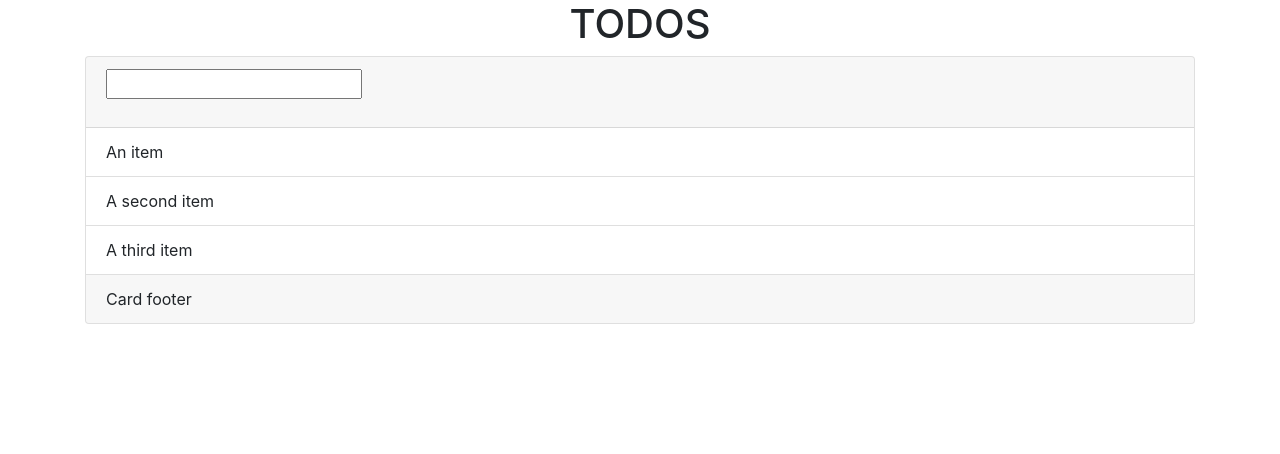
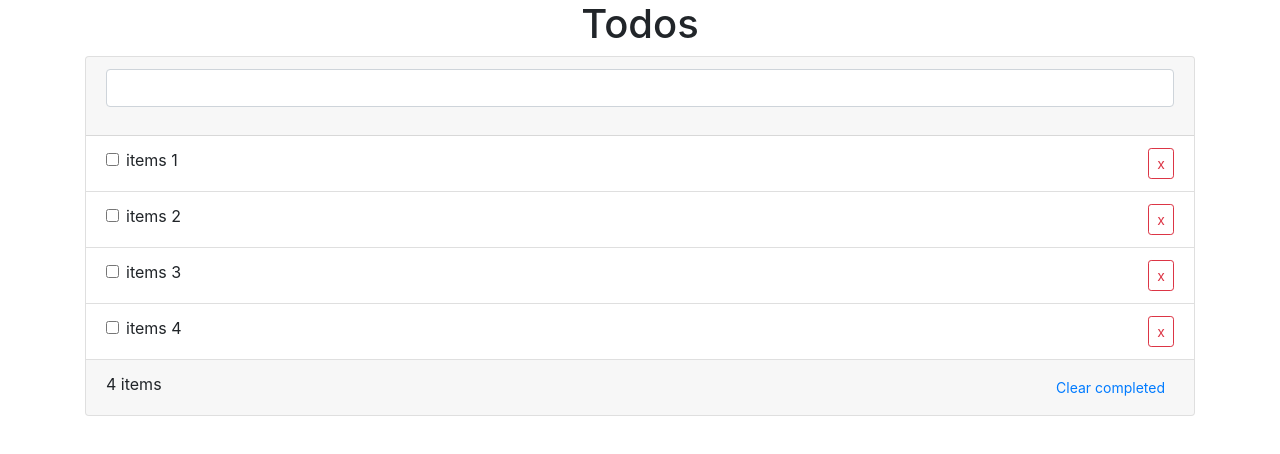
Before and after one commit to willFrnds6/todo-list, an Angular app: page / in a window 1280 px wide. Shown: the top 454 px of the page. Built offline with nearby package versions, Linux system fonts and the light colour scheme.

Commit message:
Add checkbox, new functions ...

```diff
--- a/src/app/app.component.html
+++ b/src/app/app.component.html
@@ -1,22 +1,41 @@
 <div class="container">
     <div class="row">
-        <div class="col-md-12">
-            <h1 class="text-center">TODOS</h1>
+      <div class="col-12">
+        <h1 class="text-center">
+          Todos
+        </h1>
+
         <div class="card">
           <div class="card-header">
             <div class="form-group">
-                        <input type="text" class="form-controle">
+              <input type="text" class="form-control" (keyup)="addItem($event)">
             </div>
           </div>
 
           <ul class="list-group list-group-flush">
-                  <li class="list-group-item">An item</li>
-                  <li class="list-group-item">A second item</li>
-                  <li class="list-group-item">A third item</li>
+              <!--*ngFor="let item of todoArray" => boucle for-->
+            <li *ngFor="let item of todoArray" class="list-group-item d-flex justify-content-between">
+              <div class="form-check">
+                <input class="form-check-input" type="checkbox" value="" id="defaultCheck1">
+                <label class="form-check-label" for="defaultCheck1">
+                  {{ item }}
+                </label>
+              </div>
+
+              <button class="btn btn-outline-danger btn-sm">
+                x
+              </button>
+            </li>
           </ul>
 
-                <div class="card-footer">
-                    Card footer
+          <div class="card-footer d-flex justify-content-between">
+            <div>
+              {{ todoArray.length }} items
+            </div>
+
+            <button class="btn btn-sm btn-link">
+              Clear completed
+            </button>
           </div>
         </div>
       </div>
--- a/src/app/app.component.ts
+++ b/src/app/app.component.ts
@@ -7,4 +7,21 @@ import { Component } from '@angular/core';
 })
 export class AppComponent {
   title = 'todo-list';
+
+  public todoArray : Array<string> = [
+    'items 1',
+    'items 2',
+    'items 3',
+    'items 4'
+  ];
+
+  //void = bloc le return
+  public addItem($event : KeyboardEvent) : void {
+    const $input: HTMLInputElement|null = $event.target as HTMLInputElement;
+
+    if($event.code === 'Enter'){
+      console.log($event);
+    }
+
+  }
 }
```
Lines whose indentation alone changed are shown as unchanged.
